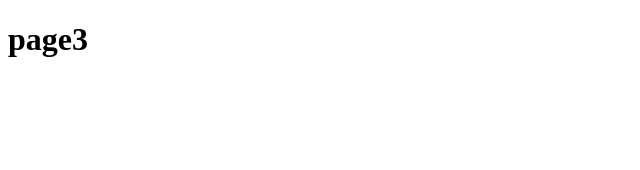
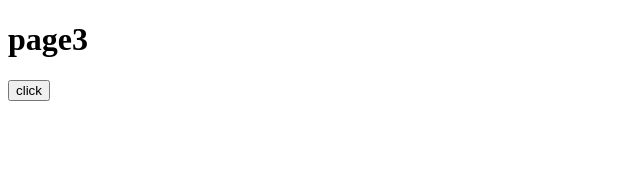
Before and after one commit to ShibaTenshi/Frontend-station, a Nuxt app: page /3 in a window 1280 px wide. Shown: the top 170 px of the page, without its empty margins (0-640 px from the left). Built offline with nearby package versions, Linux system fonts and the light colour scheme.

Commit message:
add plugin axios

```diff
--- a/nuxt.config.ts
+++ b/nuxt.config.ts
@@ -3,5 +3,6 @@ export default defineNuxtConfig({
   typescript: {
     strict: true
   },
+  modules: [],
   devtools: { enabled: true }
 })
--- a/package.json
+++ b/package.json
@@ -17,6 +17,7 @@
   },
   "dependencies": {
     "@nuxtjs/auth-next": "5.0.0-1667386184.dfbbb54",
-    "@nuxtjs/axios": "^5.13.6"
+    "@nuxtjs/axios": "^5.13.6",
+    "axios": "^1.5.1"
   }
 }
--- a/pages/3.vue
+++ b/pages/3.vue
@@ -1,5 +1,46 @@
 <template>
     <div>
       <h1>page3</h1>
+      <p>{{ text }}</p>
+      <button v-on:click="test2">click</button>
     </div>
-   </template>
+</template>
+
+<script>
+export default {
+  data(){
+    return{
+      text: null
+    }
+  },
+  methods:{
+    async test(){
+      const axios = useNuxtApp().$axios
+      const api = 'https://jsonplaceholder.typicode.com/todos/1'
+      axios.get(api).then((response) => {
+        console.log(response)
+      })
+    },
+
+    async test2(){
+      const axios = useNuxtApp().$axios
+      const api = 'https://jsonplaceholder.typicode.com/posts'
+      axios.post(api, {
+        title: 'foo',
+        body: 'bar',
+        userId: '2',
+      },{
+        headers: {
+          // 'Access-Control-Allow-Origin': '*',
+          'Content-type': 'application/json; charset=UTF-8'
+        }
+      }
+      ).then ((response) => {
+        this.text = response.data
+      }).catch ((error) => {
+        console.log(error)
+      })
+    }
+  }
+}
+</script>
--- /dev/null
+++ b/plugins/axios.ts
@@ -0,0 +1,9 @@
+import axios from 'axios';
+
+export default defineNuxtPlugin(async () => {
+    return{
+        provide: {
+            axios: axios,
+        }
+    }
+})
```
